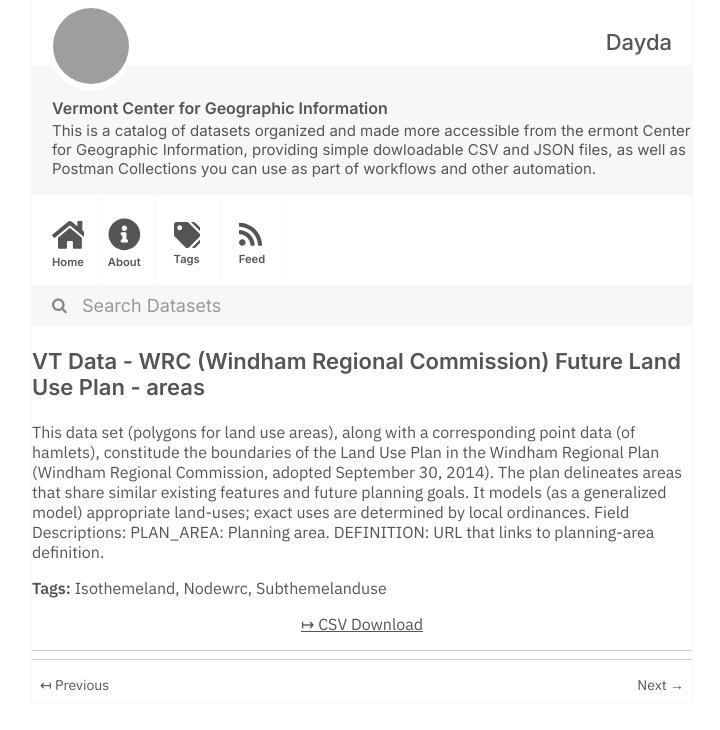
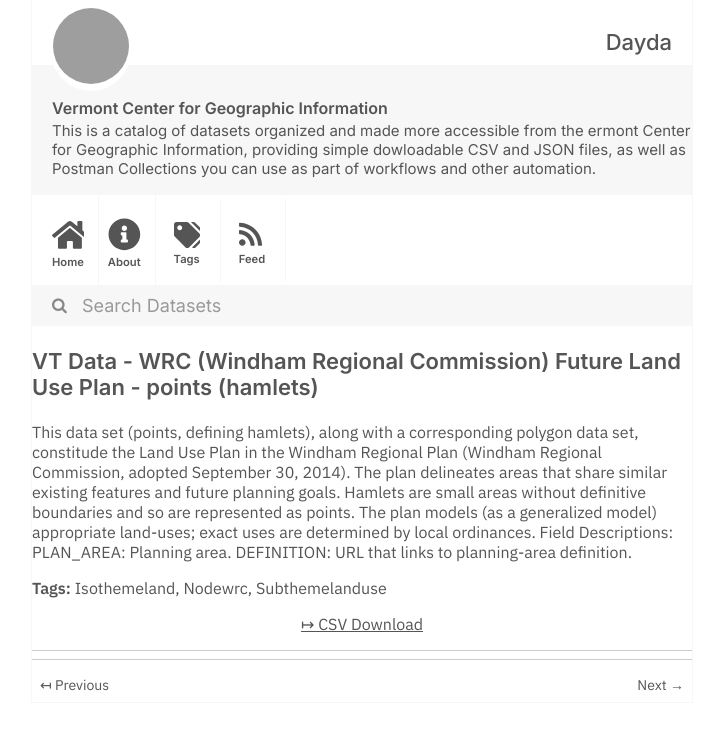
Before and after one commit to dayda-entities/vermont-center-for-geographic-information, a Jekyll site: the page built from _posts/2020-11-12-vt-data-wrc-windham-regional-c.md, in a window 1280 px wide, cut to the strip 0-730 px from the top of the page. Shown: the whole strip, without its empty margins (278-998 px from the left). Built offline with Jekyll 4.4.1, drawn with Linux system fonts in a browser that asks for light colours; grey boxes are pictures that could not be loaded.

Commit message:
Publish Data

```diff
--- a/_posts/2020-11-12-vt-data-wrc-windham-regional-c.md
+++ b/_posts/2020-11-12-vt-data-wrc-windham-regional-c.md
@@ -1,7 +1,9 @@
 ---
-title: VT Data - WRC (Windham Regional Commission) Future Land Use Plan - areas
-created: '2020-11-12T13:08:53.332878'
-modified: '2020-11-12T13:08:53.332885'
+title: >-
+  VT Data - WRC (Windham Regional Commission) Future Land Use Plan - points
+  (hamlets)
+created: '2020-11-12T13:08:52.688286'
+modified: '2020-11-12T13:08:52.688293'
 state: active
 type: dataset
 tags:
@@ -10,9 +12,9 @@ tags:
   - Subthemelanduse
 groups: []
 csv_url: >-
-  https://geodata.vermont.gov/datasets/89fa68a6f32c40308285f5004d0d013d_0.csv?outSR=%7B%22latestWkid%22%3A3857%2C%22wkid%22%3A102100%7D
+  https://geodata.vermont.gov/datasets/c8d4878958254c519e316fb5d43e441f_0.csv?outSR=%7B%22latestWkid%22%3A3857%2C%22wkid%22%3A102100%7D
 json_url: ''
 layout: post
 
 ---
-<div style='text-align:Left;'><div><div><p><span>This data set (polygons for land use areas), along with a corresponding point data (of hamlets), constitude the boundaries of the Land Use Plan in the Windham Regional Plan (Windham Regional Commission, adopted September 30, 2014). The plan delineates areas that share similar existing features and future planning goals. It models (as a generalized model) appropriate land-uses; exact uses are determined by local ordinances. Field Descriptions: PLAN_AREA: Planning area. DEFINITION: URL that links to planning-area definition.</span></p></div></div></div>
+<DIV STYLE="text-align:Left;"><DIV><DIV><P><SPAN>This data set (points, defining hamlets), along with a corresponding polygon data set, constitude the Land Use Plan in the Windham Regional Plan (Windham Regional Commission, adopted September 30, 2014). The plan delineates areas that share similar existing features and future planning goals. Hamlets are small areas without definitive boundaries and so are represented as points. The plan models (as a generalized model) appropriate land-uses; exact uses are determined by local ordinances. Field Descriptions: PLAN_AREA: Planning area. DEFINITION: URL that links to planning-area definition.</SPAN></P></DIV></DIV></DIV>
```
